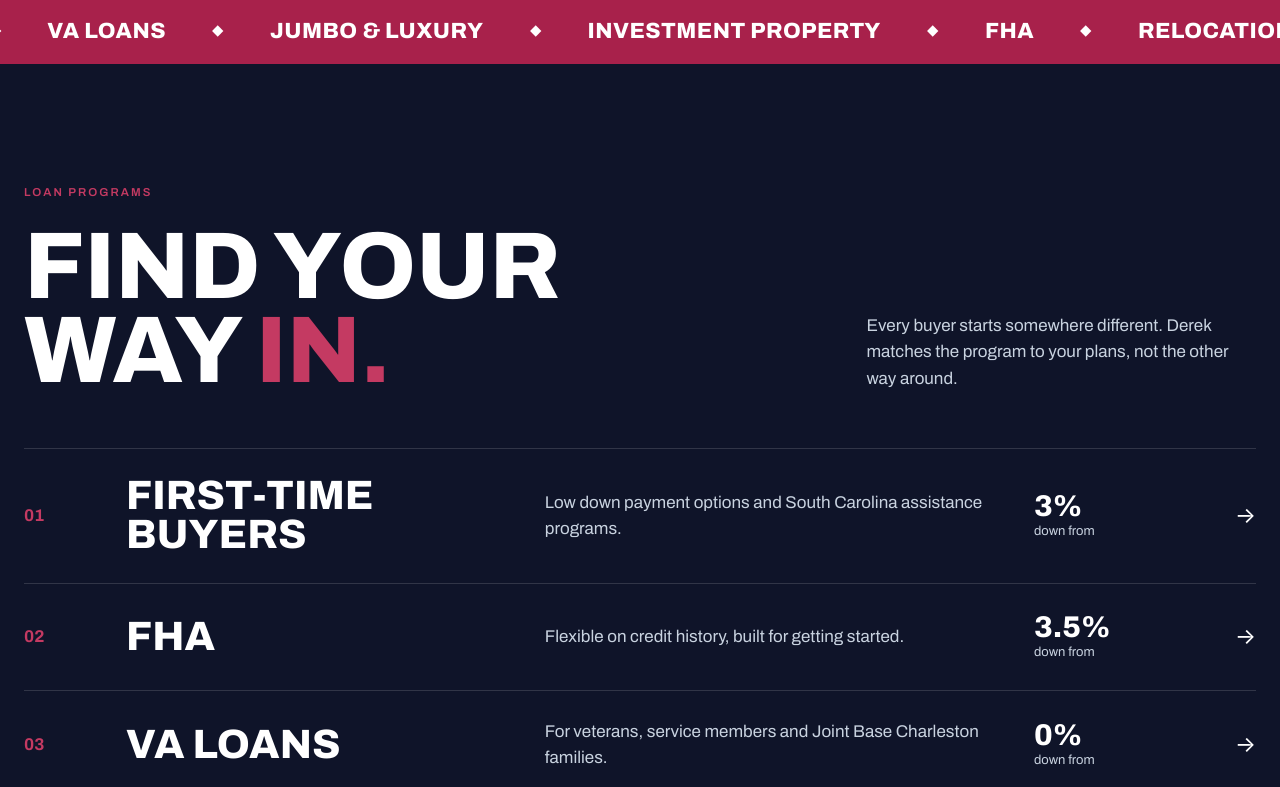
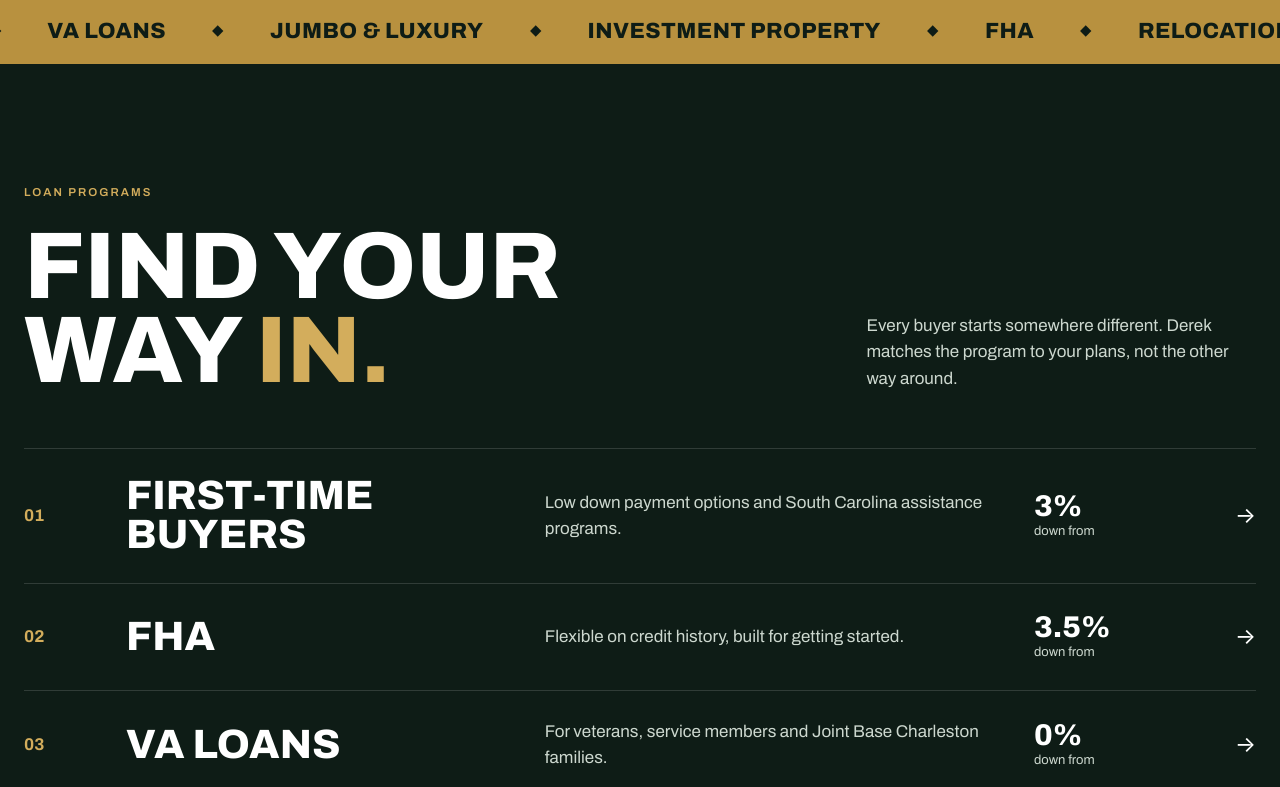
Before and after one commit to colin357/Derek-Goulette-Site, a plain HTML site: page site/index.html in a window 1280 px wide. Shown: the part 832-1619 px from the top of the page. Drawn offline with Linux system fonts and the light colour scheme.

Commit message:
Switch the site to the Marsh & Brass palette
Marsh green and brass replace raspberry and navy across every page,
the favicon, browser theme color and social share image. Raspberry and
navy is kept in concepts/palettes for reference.

Co-Authored-By: Claude Opus 5.5 <noreply@anthropic.com>
Claude-Session: https://claude.ai/code/session_01F7BfFUwsokkZRw6jEc6ucx

```diff
--- a/concepts/palettes/palettes.css
+++ b/concepts/palettes/palettes.css
@@ -1,4 +1,7 @@
-/* Preview-only palette options. Each block overrides the tokens in site.css. */
+/* Palette options (site.css currently uses Marsh & Brass). Each block overrides the tokens in site.css. */
+:root[data-palette="raspberry"]{--bg:#0f1429;--bg-2:#161c38;--bg-3:#1f2647;--bg-rgb:15 20 41;--mist:#c9d3e0;--mist-2:#8f9ab0;
+  --accent:#a8214b;--accent-2:#c43a62;--accent-deep:#8e1b3f;--accent-rgb:168 33 75;--accent-2-rgb:196 58 98;--on-accent:#fff;--accent-paper:#a8214b;
+  --paper:#f4f3f1;--paper-2:#eae8e4;--ink:#0f1429;--ink-mute:#4a5068;--ink-soft:#6a7088}
 :root[data-palette="marsh"]{--bg:#0e1c16;--bg-2:#13251d;--bg-3:#1b3127;--bg-rgb:14 28 22;--mist:#cdd8cf;--mist-2:#8ea295;
   --accent:#b8913f;--accent-2:#d3ad5c;--accent-deep:#94742f;--accent-rgb:184 145 63;--accent-2-rgb:211 173 92;--on-accent:#0e1c16;--accent-paper:#8a6a25;
   --paper:#f1f1ec;--paper-2:#e5e5dd;--ink:#0e1c16;--ink-mute:#47574d;--ink-soft:#66766c}
@@ -11,12 +14,3 @@
 :root[data-palette="regatta"]{--bg:#0c1530;--bg-2:#121d3d;--bg-3:#1a274d;--bg-rgb:12 21 48;--mist:#d3dbea;--mist-2:#8e9bb8;
   --accent:#2f6fe0;--accent-2:#5b8ff0;--accent-deep:#2457b5;--accent-rgb:47 111 224;--accent-2-rgb:91 143 240;--on-accent:#fff;--accent-paper:#2457b5;
   --paper:#f3f5f9;--paper-2:#e4e9f2;--ink:#0c1530;--ink-mute:#465270;--ink-soft:#67728d}
-
-/* Switcher */
-.pal{position:fixed;left:max(12px,env(safe-area-inset-left,0px));bottom:max(12px,env(safe-area-inset-bottom,0px));z-index:300;background:#fff;color:#111;
-  font:600 12px/1.2 system-ui,-apple-system,sans-serif;box-shadow:0 10px 30px rgba(0,0,0,.35);display:flex;align-items:center;gap:4px;padding:6px;max-width:calc(100vw - 24px);overflow-x:auto}
-.pal span{padding:0 8px 0 6px;color:#666;white-space:nowrap;text-transform:uppercase;letter-spacing:.08em;font-size:10.5px}
-.pal button{display:flex;align-items:center;gap:8px;border:0;background:transparent;padding:7px 10px;cursor:pointer;white-space:nowrap;font:inherit;color:#333}
-.pal button i{display:inline-flex;width:28px;height:16px;flex:none;box-shadow:0 0 0 1px rgba(0,0,0,.15)}
-.pal button i b{flex:1}
-.pal button[aria-pressed="true"]{background:#111;color:#fff}
--- a/site/assets/css/site.css
+++ b/site/assets/css/site.css
@@ -1,17 +1,17 @@
 /* Derek Goulette — "Campaign" design system
-   Navy cloth, raspberry from the windowpane jacket, condensed uppercase display type,
+   Marsh green and brass, condensed uppercase display type,
    hairline rules and sharp corners. Windowpane grid lines are the signature detail. */
 :root{
-  /* Palette — every color on the site comes from these tokens.
+  /* Palette: Marsh & Brass. Every color on the site comes from these tokens.
      Swap the values here to re-color the whole site. */
-  --bg:#0f1429; --bg-2:#161c38; --bg-3:#1f2647; --bg-rgb:15 20 41;   /* dark surfaces */
-  --fg:#fff; --mist:#c9d3e0; --mist-2:#8f9ab0;                     /* text on dark */
-  --accent:#a8214b; --accent-2:#c43a62; --accent-deep:#8e1b3f;     /* brand accent */
-  --accent-rgb:168 33 75; --accent-2-rgb:196 58 98;
-  --on-accent:#fff;                                                /* text on accent */
-  --accent-paper:#a8214b;                                          /* accent on light sections */
-  --paper:#f4f3f1; --paper-2:#eae8e4;                              /* light sections */
-  --ink:#0f1429; --ink-mute:#4a5068; --ink-soft:#6a7088;           /* text on light */
+  --bg:#0e1c16; --bg-2:#13251d; --bg-3:#1b3127; --bg-rgb:14 28 22;   /* dark surfaces */
+  --fg:#fff; --mist:#cdd8cf; --mist-2:#8ea295;                     /* text on dark */
+  --accent:#b8913f; --accent-2:#d3ad5c; --accent-deep:#94742f;     /* brand accent */
+  --accent-rgb:184 145 63; --accent-2-rgb:211 173 92;
+  --on-accent:#0e1c16;                                                /* text on accent */
+  --accent-paper:#8a6a25;                                          /* accent on light sections */
+  --paper:#f1f1ec; --paper-2:#e5e5dd;                              /* light sections */
+  --ink:#0e1c16; --ink-mute:#47574d; --ink-soft:#66766c;           /* text on light */
   --line:rgb(255 255 255 / .14); --line-ink:rgb(var(--bg-rgb) / .15);
   --font:"Archivo",system-ui,-apple-system,"Segoe UI",Roboto,sans-serif;
   --wrap:1320px;
--- a/site/index.html
+++ b/site/index.html
@@ -6,7 +6,7 @@
 <title>Derek Goulette · Charleston Home Loans · Fairway Home Mortgage</title>
 <meta name="description" content="Charleston home loans from Derek Goulette, Branch Manager at Fairway Home Mortgage on Daniel Island. First-time buyers, VA, jumbo, investment and refinance. NMLS #325427.">
 <link rel="canonical" href="https://derekgoulette.com/">
-<meta name="theme-color" content="#0f1429">
+<meta name="theme-color" content="#0e1c16">
 <meta property="og:type" content="website">
 <meta property="og:site_name" content="Derek Goulette · Home Loans">
 <meta property="og:title" content="Derek Goulette · Charleston Home Loans · Fairway Home Mortgage">
```
Also changed, not shown: site/404.html (+1 -1 lines), site/about.html (+1 -1 lines), site/calculator.html (+1 -1 lines), site/careers.html (+1 -1 lines), site/contact.html (+1 -1 lines), site/loans.html (+1 -1 lines), site/realtors.html (+1 -1 lines), src/layout.html (+1 -1 lines), site/assets/img/og.jpg.
